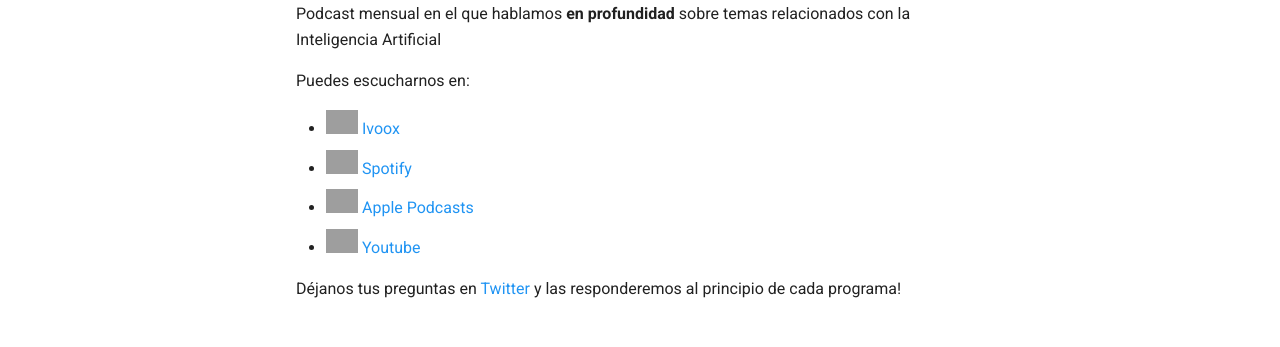
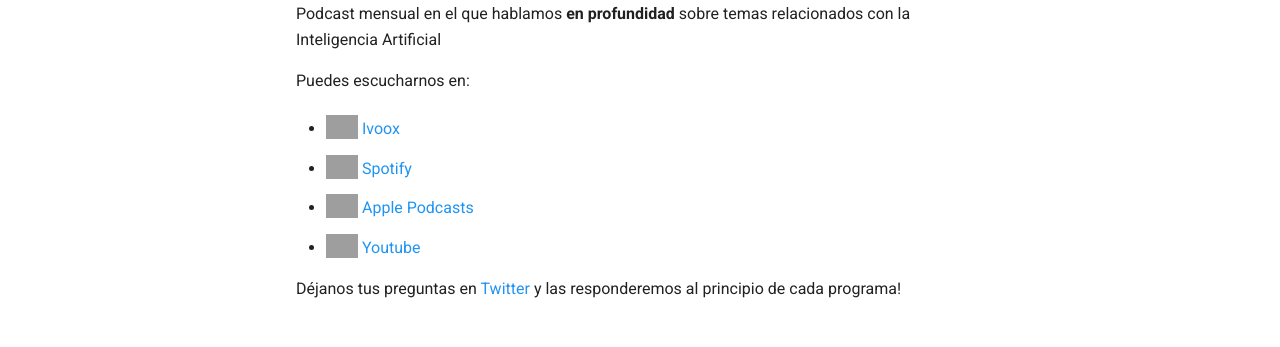
Before and after one commit to ironbar/tertulia_inteligencia_artificial, an MkDocs documentation site: the page built from docs/index.md, in a window 1280 px wide and 1232 px high. Shown: the part 709-1056 px from the top of the window. Built offline with MkDocs 1.6.1 and Material for MkDocs 9.7.7, drawn with Linux system fonts in a browser that asks for light colours; comment, search, counter and statistics services are not loaded; grey boxes are pictures that could not be loaded.

Commit message:
Better position for platform logos

```diff
--- a/docs/index.md
+++ b/docs/index.md
@@ -6,10 +6,10 @@
 
 Puedes escucharnos en:
 
-- [<img src="https://i0.wp.com/parqueeste.org/wp-content/uploads/2020/07/ivoox-icon.png?fit=256%2C256&ssl=1" alt="ivoox_logo" width="32"> Ivoox](https://go.ivoox.com/sq/1815311)
-- [<img src="https://cdn.iconscout.com/icon/free/png-256/spotify-36-721973.png" alt="spotify_logo" width="32"> Spotify](https://open.spotify.com/show/2yxHFbLvZC16ZV8Of7I7qH)
-- [<img src="https://cdn.iconscout.com/icon/free/png-256/apple-853-675472.png" alt="apple_logo" width="32"> Apple Podcasts](https://podcasts.apple.com/us/podcast/la-tertulia-de-la-inteligencia-artificial/id1669083682)
-- [<img src="https://cdn.icon-icons.com/icons2/195/PNG/256/YouTube_23392.png" alt="youtube_logo" width="32"> Youtube](https://www.youtube.com/@tertul_ia)
+- [<img src="https://i0.wp.com/parqueeste.org/wp-content/uploads/2020/07/ivoox-icon.png?fit=256%2C256&ssl=1" alt="ivoox_logo" width="32" style="position: relative; top: 5px;"> Ivoox](https://go.ivoox.com/sq/1815311)
+- [<img src="https://cdn.iconscout.com/icon/free/png-256/spotify-36-721973.png" alt="spotify_logo" width="32" style="position: relative; top: 5px;"> Spotify](https://open.spotify.com/show/2yxHFbLvZC16ZV8Of7I7qH)
+- [<img src="https://cdn.iconscout.com/icon/free/png-256/apple-853-675472.png" alt="apple_logo" width="32" style="position: relative; top: 5px;"> Apple Podcasts](https://podcasts.apple.com/us/podcast/la-tertulia-de-la-inteligencia-artificial/id1669083682)
+- [<img src="https://cdn.icon-icons.com/icons2/195/PNG/256/YouTube_23392.png" alt="youtube_logo" width="32" style="position: relative; top: 5px;"> Youtube](https://www.youtube.com/@tertul_ia)
 
 Déjanos tus preguntas en [Twitter](https://twitter.com/TERTUL_ia) y las responderemos al principio de cada programa!
 
```
